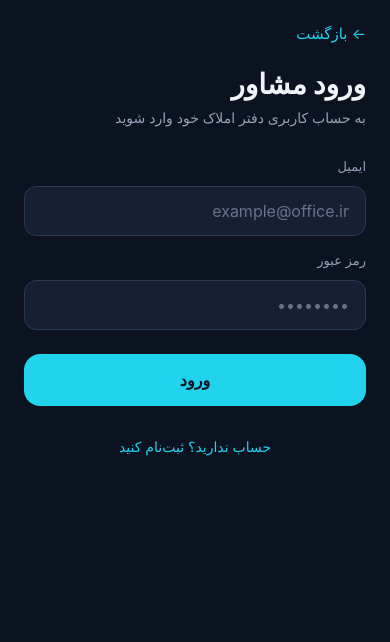
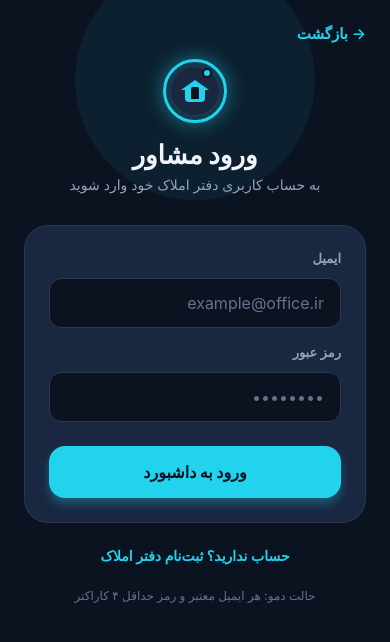
Before and after one commit to arshiabrzgr2301-cell/nama-app, a React Native app: screen /Login in a window 390 px wide. Shown: the top 642 px of the page. Built offline with nearby package versions, Linux system fonts and the light colour scheme; no server answers.

Commit message:
Polish Login screen with logo and elevated form card

```diff
--- a/src/screens/LoginScreen.tsx
+++ b/src/screens/LoginScreen.tsx
@@ -17,6 +17,7 @@ import { RootStackParamList } from '../types';
 import { colors, spacing, borderRadius } from '../theme';
 import { api } from '../services/api';
 import { saveToken, saveUser } from '../utils/storage';
+import LogoMark from '../components/LogoMark';
 
 type Props = {
   navigation: NativeStackNavigationProp<RootStackParamList, 'Login'>;
@@ -39,7 +40,6 @@ export default function LoginScreen({ navigation }: Props) {
       await saveUser(res.user);
       navigation.replace('Dashboard');
     } catch (e: any) {
-      // برای دمو بدون بک‌اند واقعی
       if (email.includes('@') && password.length >= 4) {
         await saveToken('demo-token-' + Date.now());
         await saveUser({ id: '1', name: 'مشاور دمو', email, officeName: 'دفتر نمونه' });
@@ -54,19 +54,29 @@ export default function LoginScreen({ navigation }: Props) {
 
   return (
     <SafeAreaView style={styles.container}>
+      <View style={styles.bgGlow} />
       <KeyboardAvoidingView
         behavior={Platform.OS === 'ios' ? 'padding' : undefined}
         style={{ flex: 1 }}
       >
-        <ScrollView contentContainerStyle={styles.scroll} keyboardShouldPersistTaps="handled">
+        <ScrollView
+          contentContainerStyle={styles.scroll}
+          keyboardShouldPersistTaps="handled"
+          showsVerticalScrollIndicator={false}
+        >
           <TouchableOpacity onPress={() => navigation.goBack()} style={styles.back}>
-            <Text style={styles.backText}>← بازگشت</Text>
+            <Text style={styles.backText}>→ بازگشت</Text>
           </TouchableOpacity>
 
-          <Text style={styles.title}>ورود مشاور</Text>
-          <Text style={styles.subtitle}>به حساب کاربری دفتر املاک خود وارد شوید</Text>
+          <View style={styles.header}>
+            <LogoMark size={64} />
+            <Text style={styles.title}>ورود مشاور</Text>
+            <Text style={styles.subtitle}>
+              به حساب کاربری دفتر املاک خود وارد شوید
+            </Text>
+          </View>
 
-          <View style={styles.form}>
+          <View style={styles.card}>
             <Text style={styles.label}>ایمیل</Text>
             <TextInput
               style={styles.input}
@@ -94,19 +104,23 @@ export default function LoginScreen({ navigation }: Props) {
               style={[styles.btn, loading && styles.btnDisabled]}
               onPress={handleLogin}
               disabled={loading}
-              activeOpacity={0.85}
+              activeOpacity={0.88}
             >
               {loading ? (
                 <ActivityIndicator color={colors.background} />
               ) : (
-                <Text style={styles.btnText}>ورود</Text>
+                <Text style={styles.btnText}>ورود به داشبورد</Text>
               )}
             </TouchableOpacity>
+          </View>
 
-            <TouchableOpacity onPress={() => navigation.navigate('Register')}>
-              <Text style={styles.link}>حساب ندارید؟ ثبت‌نام کنید</Text>
-            </TouchableOpacity>
-          </View>
+          <TouchableOpacity onPress={() => navigation.navigate('Register')}>
+            <Text style={styles.link}>حساب ندارید؟ ثبت‌نام دفتر املاک</Text>
+          </TouchableOpacity>
+
+          <Text style={styles.hint}>
+            حالت دمو: هر ایمیل معتبر و رمز حداقل ۴ کاراکتر
+          </Text>
         </ScrollView>
       </KeyboardAvoidingView>
     </SafeAreaView>
@@ -115,31 +129,57 @@ export default function LoginScreen({ navigation }: Props) {
 
 const styles = StyleSheet.create({
   container: { flex: 1, backgroundColor: colors.background },
-  scroll: { padding: spacing.lg, flexGrow: 1 },
-  back: { marginBottom: spacing.lg },
-  backText: { color: colors.primary, fontSize: 15 },
+  bgGlow: {
+    position: 'absolute',
+    top: -40,
+    alignSelf: 'center',
+    width: 240,
+    height: 240,
+    borderRadius: 120,
+    backgroundColor: colors.primaryGlow,
+    opacity: 0.2,
+  },
+  scroll: {
+    padding: spacing.lg,
+    flexGrow: 1,
+  },
+  back: { marginBottom: spacing.md },
+  backText: { color: colors.primary, fontSize: 15, fontWeight: '600' },
+  header: {
+    alignItems: 'center',
+    marginBottom: spacing.xl,
+  },
   title: {
-    fontSize: 28,
+    marginTop: spacing.md,
+    fontSize: 26,
     fontWeight: '800',
     color: colors.text,
-    textAlign: 'right',
-    marginBottom: spacing.sm,
+    textAlign: 'center',
   },
   subtitle: {
+    marginTop: 6,
     fontSize: 14,
     color: colors.textSecondary,
-    textAlign: 'right',
-    marginBottom: spacing.xl,
+    textAlign: 'center',
   },
-  form: { gap: spacing.md },
+  card: {
+    backgroundColor: colors.surfaceElevated,
+    borderRadius: borderRadius.xl,
+    padding: spacing.lg,
+    borderWidth: 1,
+    borderColor: colors.borderSoft,
+    gap: spacing.md,
+    marginBottom: spacing.lg,
+  },
   label: {
     color: colors.textSecondary,
     fontSize: 13,
     textAlign: 'right',
     marginBottom: -4,
+    fontWeight: '600',
   },
   input: {
-    backgroundColor: colors.surface,
+    backgroundColor: colors.background,
     borderRadius: borderRadius.md,
     paddingHorizontal: spacing.md,
     paddingVertical: 14,
@@ -155,13 +195,24 @@ const styles = StyleSheet.create({
     borderRadius: borderRadius.lg,
     alignItems: 'center',
     marginTop: spacing.sm,
+    shadowColor: colors.primary,
+    shadowOffset: { width: 0, height: 6 },
+    shadowOpacity: 0.3,
+    shadowRadius: 10,
+    elevation: 6,
   },
   btnDisabled: { opacity: 0.6 },
-  btnText: { color: colors.background, fontSize: 16, fontWeight: '700' },
+  btnText: { color: colors.background, fontSize: 16, fontWeight: '800' },
   link: {
     color: colors.primary,
     textAlign: 'center',
-    marginTop: spacing.md,
     fontSize: 14,
+    fontWeight: '600',
+  },
+  hint: {
+    marginTop: spacing.lg,
+    textAlign: 'center',
+    color: colors.textMuted,
+    fontSize: 12,
   },
 });
```
